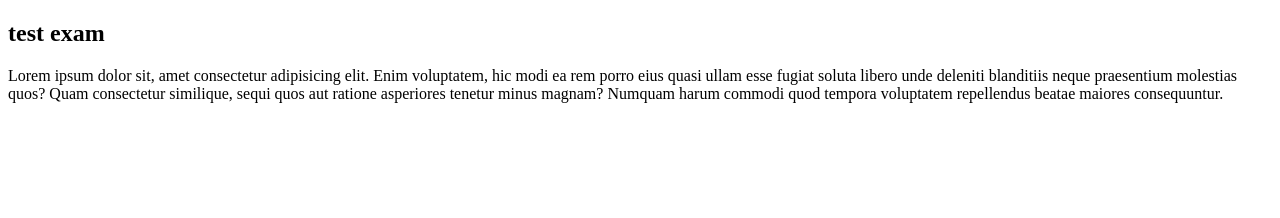
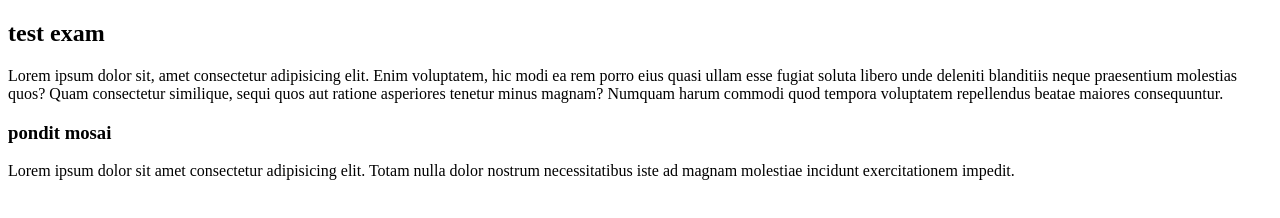
Before and after one commit to mahbubur1/first-repo, a plain HTML site: page index.html in a window 1280 px wide. Drawn offline with Linux system fonts and the light colour scheme.

Commit message:
new file

```diff
--- a/index.html
+++ b/index.html
@@ -9,6 +9,7 @@
 <body>
     <h2> test exam</h2>
     <p>Lorem ipsum dolor sit, amet consectetur adipisicing elit. Enim voluptatem, hic modi ea rem porro eius quasi ullam esse fugiat soluta libero unde deleniti blanditiis neque praesentium molestias quos? Quam consectetur similique, sequi quos aut ratione asperiores tenetur minus magnam? Numquam harum commodi quod tempora voluptatem repellendus beatae maiores consequuntur.</p>
-
+    <h3>pondit mosai </h3>
+    <p>Lorem ipsum dolor sit amet consectetur adipisicing elit. Totam nulla dolor nostrum necessitatibus iste ad magnam molestiae incidunt exercitationem impedit.</p>
 </body>
 </html>
```
